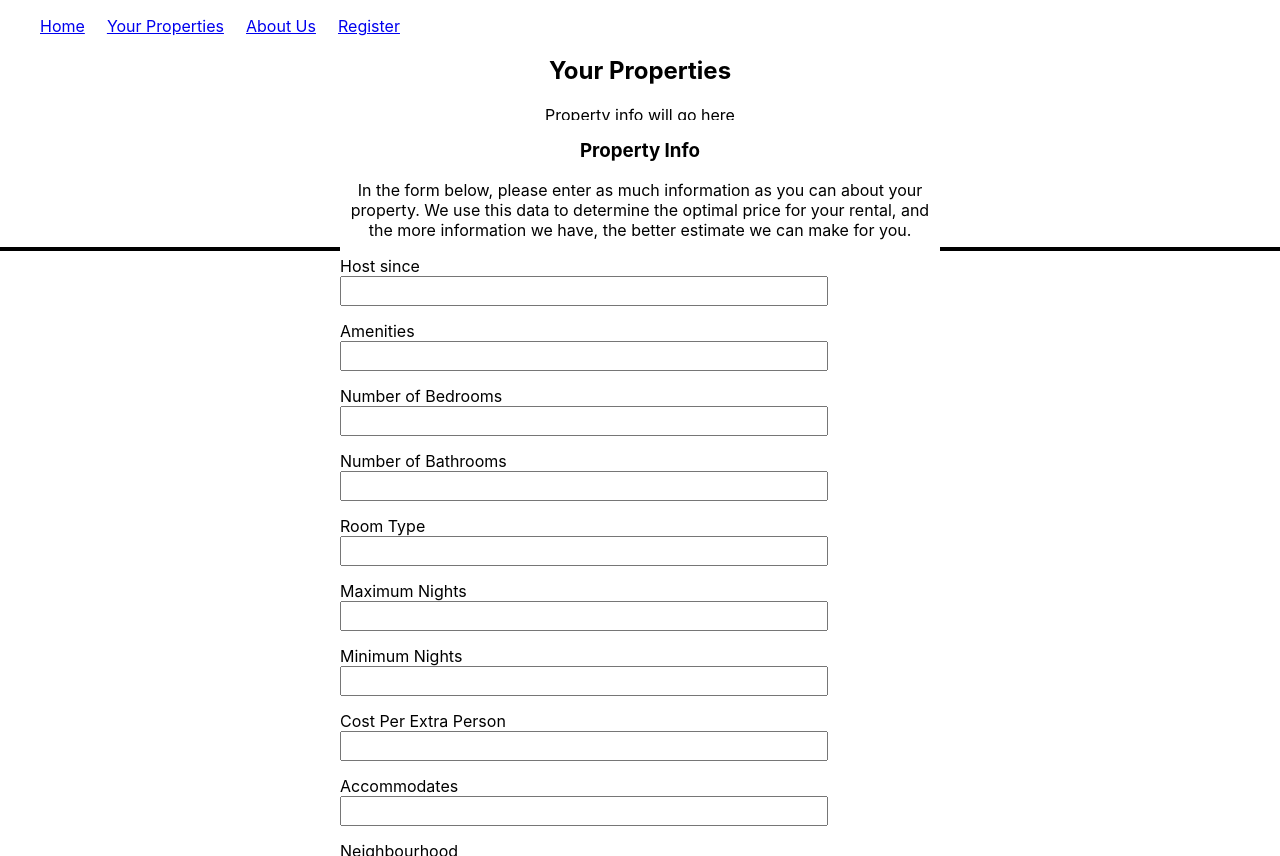
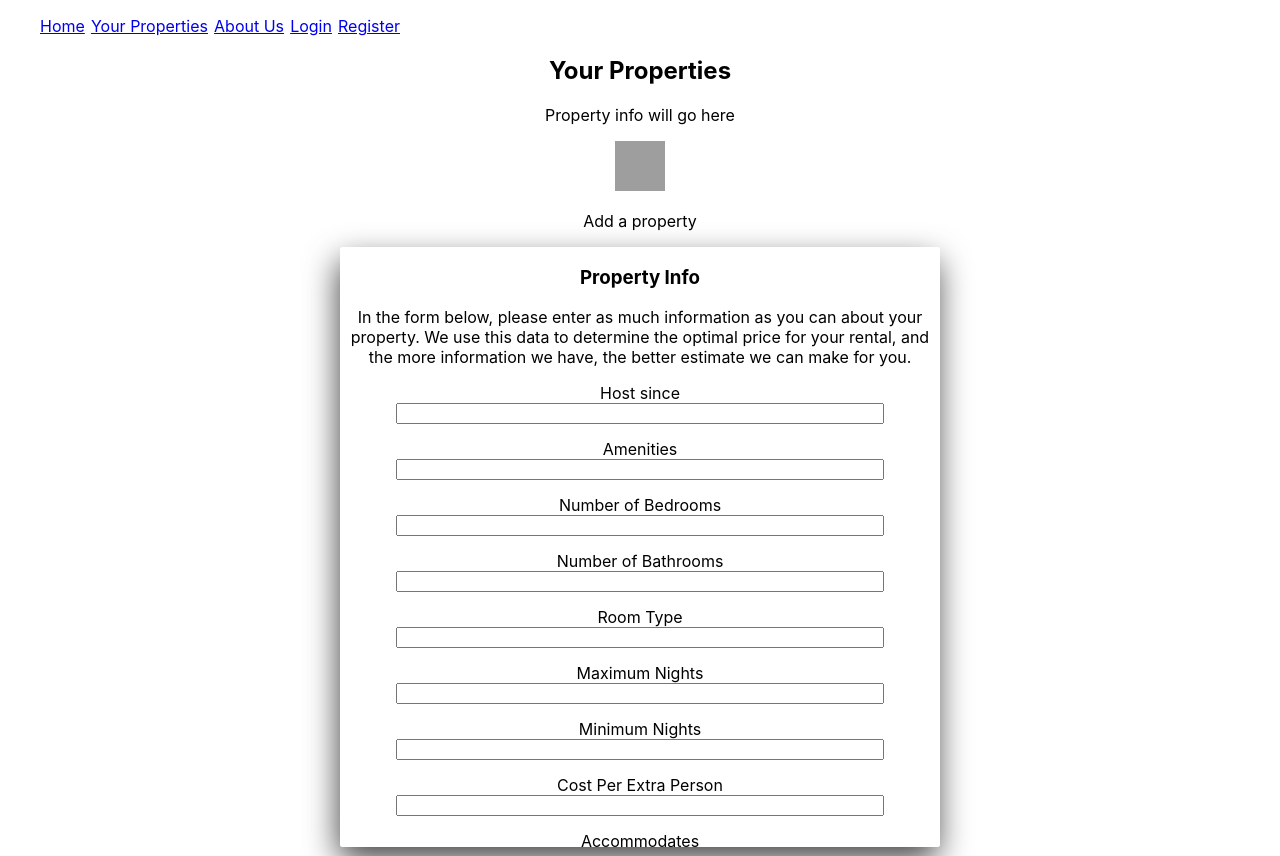
Before and after one commit to Build-Week-AirBnB-Optimal-Price/Front-end, a React (Create React App) app: page /properties in a window 1280 px wide. Both pictures are taken after a click on the element "Add a property". Before the commit the page ends 800 px from the top, so only its background shows below. Built offline with nearby package versions, Linux system fonts and the light colour scheme; grey boxes are pictures that could not be loaded.

Commit message:
changed styling to PopupPropertyInfoForm.js so the whole form shows

```diff
--- a/src/App.css
+++ b/src/App.css
@@ -36,3 +36,7 @@
     transform: rotate(360deg);
   }
 }
+
+.wrapper {
+  min-height: 100vh;
+}
--- a/src/components/Header.js
+++ b/src/components/Header.js
@@ -21,6 +21,7 @@
           <Link to="/">Home</Link>
           <Link to="/properties">Your Properties</Link>
           <Link to="/about">About Us</Link>
+          <Link to="/login">Login</Link>
           <Link to="/register">Register</Link>
         </Navlist>
       </Navbar>
--- a/src/components/LandingPage.js
+++ b/src/components/LandingPage.js
@@ -10,7 +10,7 @@
   };
 
   return (
-    <div>
+    <div className="wrapper">
       <h2>Your Properties</h2>
       <p>Property info will go here</p>
       <div className="add-property" onClick={toggleShowPopup}>
--- a/src/components/PopupPropertyInfoForm.js
+++ b/src/components/PopupPropertyInfoForm.js
@@ -2,35 +2,34 @@
 import styled from "styled-components";
 
 const Popup = styled.div`
-  border: 2px solid black;
   width: 100%;
-  height: 100%
   top: 0;
   left: 0;
   right: 0;
   bottom: 0;
   margin: auto;
-  background-color: rgba(0, 0, 0, 0.5);
 `;
 const Inner = styled.div`
-  position: fixed;
+  position: relative;
   max-width: 600px;
-  left: 10%;
-  right: 10%;
+  max-height: 600px;
+  overflow: auto;
+  box-shadow: -2px 13px 33px -1px rgba(0,0,0,0.75);
+  border-radius: 3px;
+  margin: 0 auto;
   top: 15%;
   bottom: 15%;
-  margin: auto;
-  border-radius: 20px;
   background: white;
 `;
 
 const Form = styled.form`
   display: flex;
   flex-direction: column;
-  justify-content: start;
+  justify-content: center;
+  align-items: center;
   input {
       width: 80%;
-      height: 1.5rem;
+      height: 100%;
       margin-bottom: 15px;
     }
     label {
```
Also changed, not shown: 1 other file (tests, documents, lock files or other folders).
